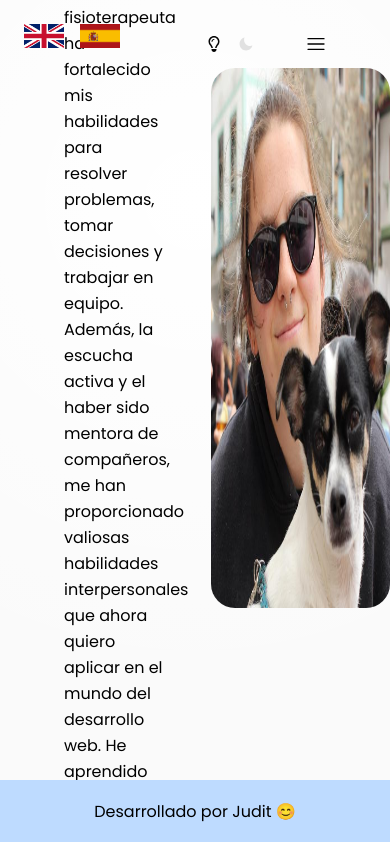
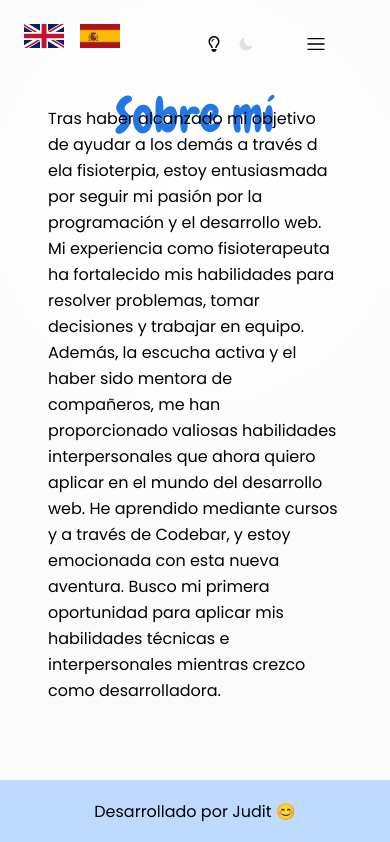
Before and after one commit to Juditbr92/Porfolio, a React (Vite) app in the folder Judit-porfolio/: page /about in a window 390 px wide. Shown: the top 842 px of the page. Built offline with nearby package versions, Linux system fonts and the light colour scheme; a web font is replaced by a local one.

Commit message:
responsive About Me page

```diff
--- a/Judit-porfolio/src/components/About.tsx
+++ b/Judit-porfolio/src/components/About.tsx
@@ -12,14 +12,12 @@ function About({theme, title, description}: AboutProps){
     const textColor = isDark ? 'text-white' : 'text-black'
 
     return(
-        <div className="flex align-middle">
-            <div className="flex flex-col justify-center pt-8 ml-4 px-12 h-[80vh] w-1/2">
-                <h1>{title}</h1>
-                <p className={`text-md mt-4 leading-relaxed  ${textColor}`}>{description}</p>
-            </div>
-
-            <div className="flex justify-center items-center h-[80vh] w-1/2">
-                <img className= "h-[80%] rounded-3xl" src="/foto.jpg" alt="Foto" />
+        <div className="h-full flex flex-col align-middle">
+            <h1 className="mt-20 mx-auto flex">{title}</h1>
+            <div className="h-[60vh] w-[99vw] flex justify-between 2xl:ml-12 px-12 gap-4 items-center xl:gap-12">
+                <p className={`text-base xl:text-lg 2xl:text-xl mt-4 leading-relaxed mb-4 md:max-w-[500px] xl:max-w-[800px] 2xl:min-w-[1/2] ${textColor}`}>{description}</p>
+                <img className="hidden md:flex md:h-[50%] md:w-[50%] lg:mb-8 xl:min-h-[400px] xl:min-w-[400px] xl:max-w-[500px] rounded-3xl object-cover aspect-square"
+                    src="/foto.jpg" alt="Foto" />
             </div>
 
         </div>
```
